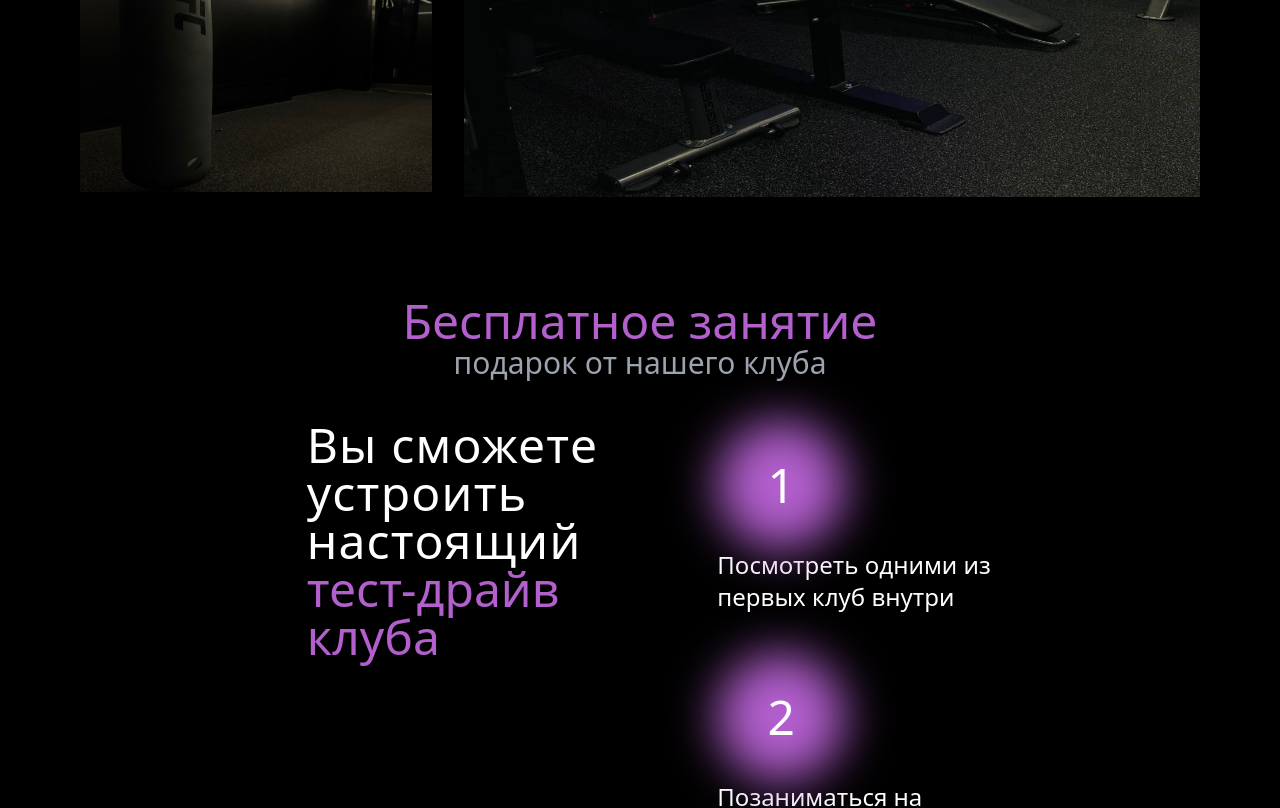
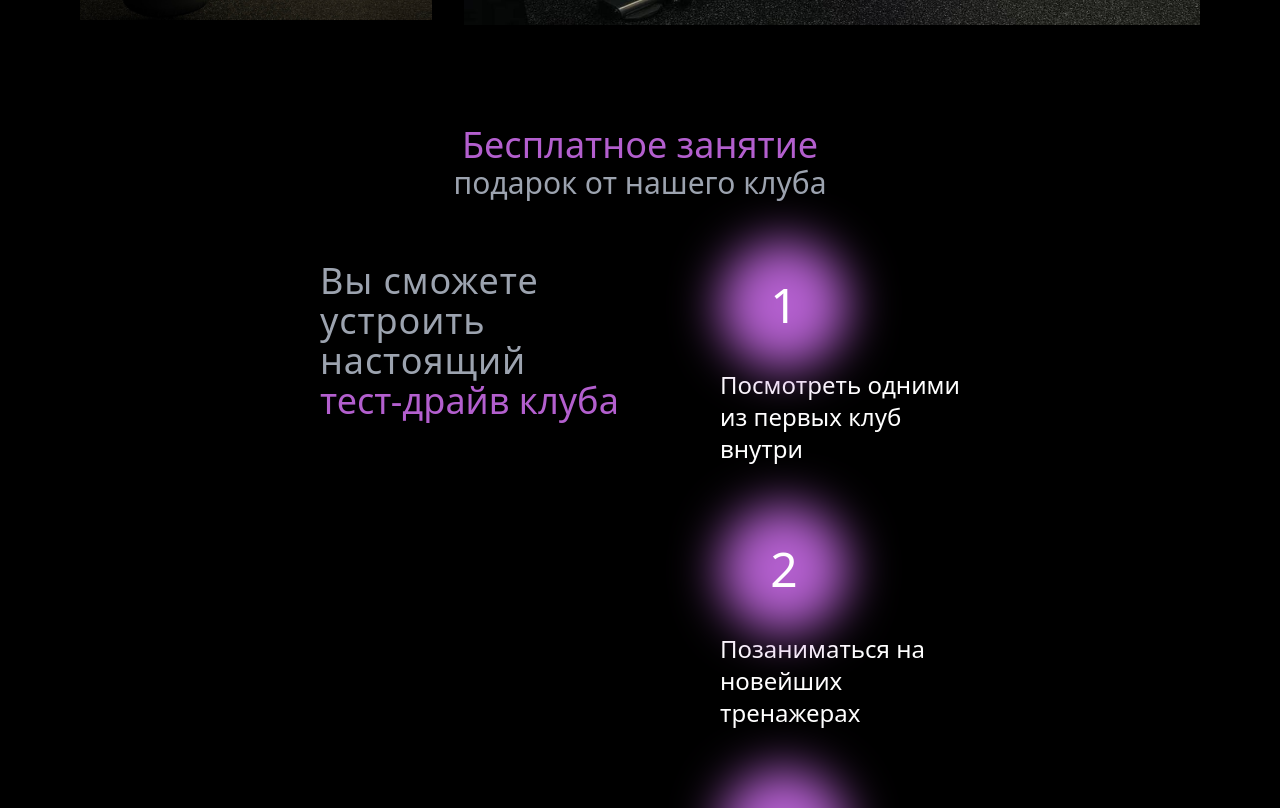
Before and after one commit to Urnesto/tmpl_fitnes, a React (Create React App) app: page / in a window 1280 px wide. Shown: the part 1840-2648 px from the top of the page. Built offline with nearby package versions, Linux system fonts and the light colour scheme.

Commit message:
fixed section

```diff
--- a/src/components/FreeSection/index.js
+++ b/src/components/FreeSection/index.js
@@ -1,13 +1,13 @@
 import { React } from "react";
 const FreeSection = ({}) => {
   return (
-    <div className="flex items-center justify-center my-20 ">
-      <div className="flex flex-col  items-center font-light">
-        <h1 className="text-tmpl-purple  text-5xl">Бесплатное занятие</h1>
+    <div className="flex items-center justify-center mx-5 my-20 ">
+      <div className="flex flex-col justify-center lg:justify-start items-center font-light">
+        <h1 className="text-tmpl-purple  text-4xl">Бесплатное занятие</h1>
         <p className="text-gray-400  text-3xl">подарок от нашего клуба</p>
-        <div className="lg:w-8/12 flex flex-row my-10">
-          <div className="w-full lg:w-2/5 hidden lg:block text-5xl font-normal mx-20">
-            <a className="text-white tracking-wide">
+        <div className="lg:w-8/12 flex flex-col lg:flex-row my-10">
+          <div className="w-full lg:w-2/5  block text-4xl font-normal  my-5 lg:mx-20">
+            <a className="text-gray-400 lg:tracking-wide">
               Вы сможете устроить настоящий
             </a>
             <p className="text-tmpl-purple">тест-драйв клуба</p>
--- a/src/components/Navbar/index.jsx
+++ b/src/components/Navbar/index.jsx
@@ -91,7 +91,6 @@ const Navbar = () => {
             className="w-6 h-6 object-contain"
             onClick={() => functionCollector(isVisibleScroll)}
           />
-
           {/* Sidebar */}
           <div
             className={`${
--- a/src/components/Reusable/Button/index.jsx
+++ b/src/components/Reusable/Button/index.jsx
@@ -7,7 +7,7 @@ export const Button = ({
     <>
       {/* // <div className="flex items-center justify-center  lg:items-start lg:justify-normal"> */}
       <button
-        className={`bg-${bg} border-${border}  text-white my-3 lg:my-10 w-10/12 md:w-56 h-12 text-sm uppercase rounded-3xl transition hover:bg-tmpl-purple/70`}
+        className={`bg-${bg} border-${border}  text-white my-3 lg:my-10 w-10/12 lg:w-56 h-12 text-sm uppercase rounded-3xl transition hover:bg-tmpl-purple/70`}
       >
         {children}
       </button>
--- a/src/components/Section/index.jsx
+++ b/src/components/Section/index.jsx
@@ -30,7 +30,7 @@ const Section = () => {
   return (
     <div className="flex items-center justify-center">
       <div className=" w-full lg:w-8/12 h-fit my-10 max-w-7xl">
-        <div className="grid lg:grid-cols-2 ">
+        <div className="grid lg:grid-cols-1 ">
           <div className="row-span-1 ">
             <h1 className="text-white my-3 uppercase text-center lg:text-start text-3xl lg:text-6xl font-bold">
               tmpl fitness
@@ -60,7 +60,7 @@ const Section = () => {
           </div>
           <div>
             <div className="flex gap-4 flex-col  xl:flex-row">
-              <div className="flex items-center justify-center  gap-4 lg:items-start lg:justify-normal">
+              <div className="flex items-center justify-center lg:mx-0 mx-5 gap-4 lg:items-start lg:justify-normal">
                 <Button bg={"tmpl-purple"}> купить абонемент </Button>
                 <Button border={"2"}>бесплатное занятие </Button>
               </div>
```
